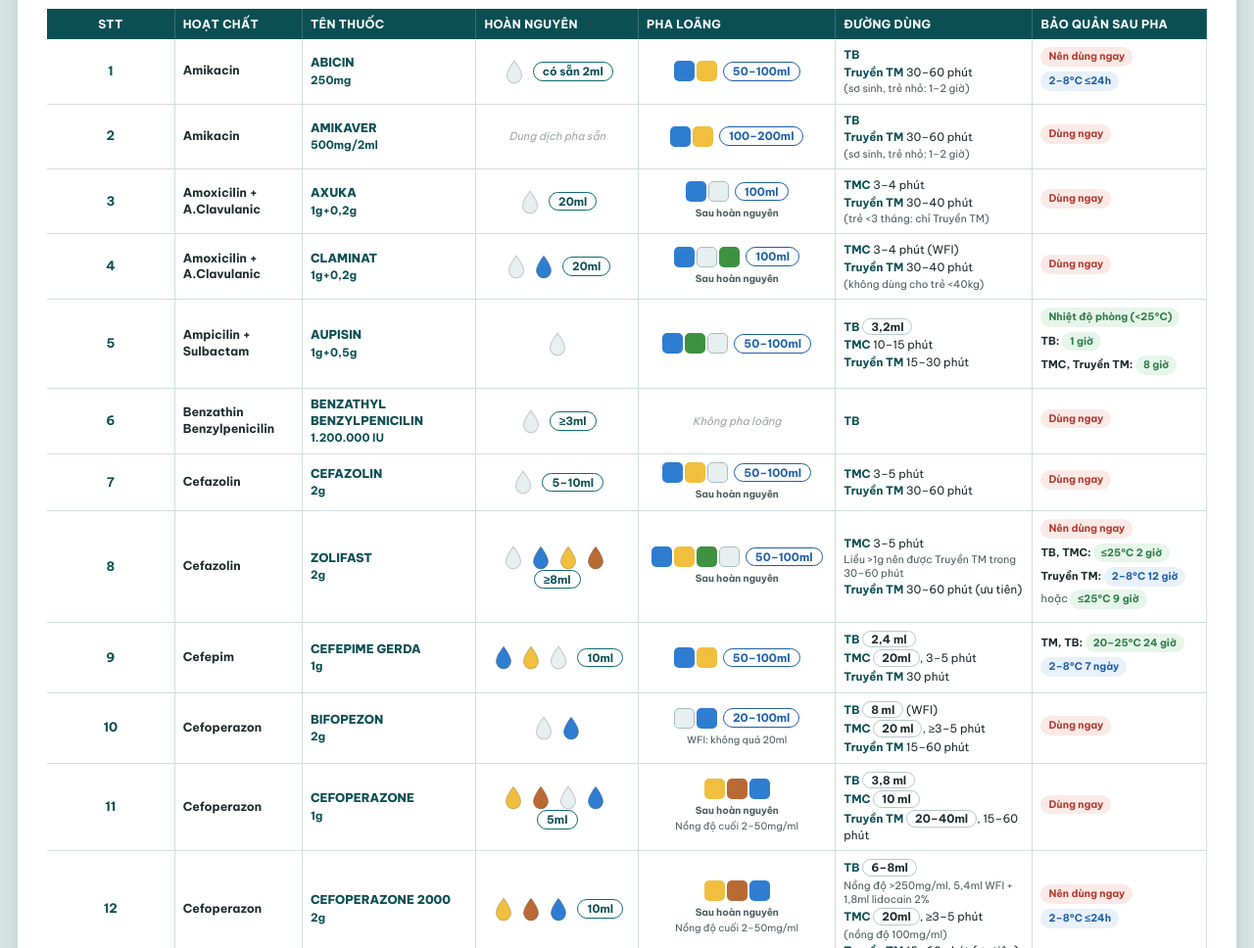
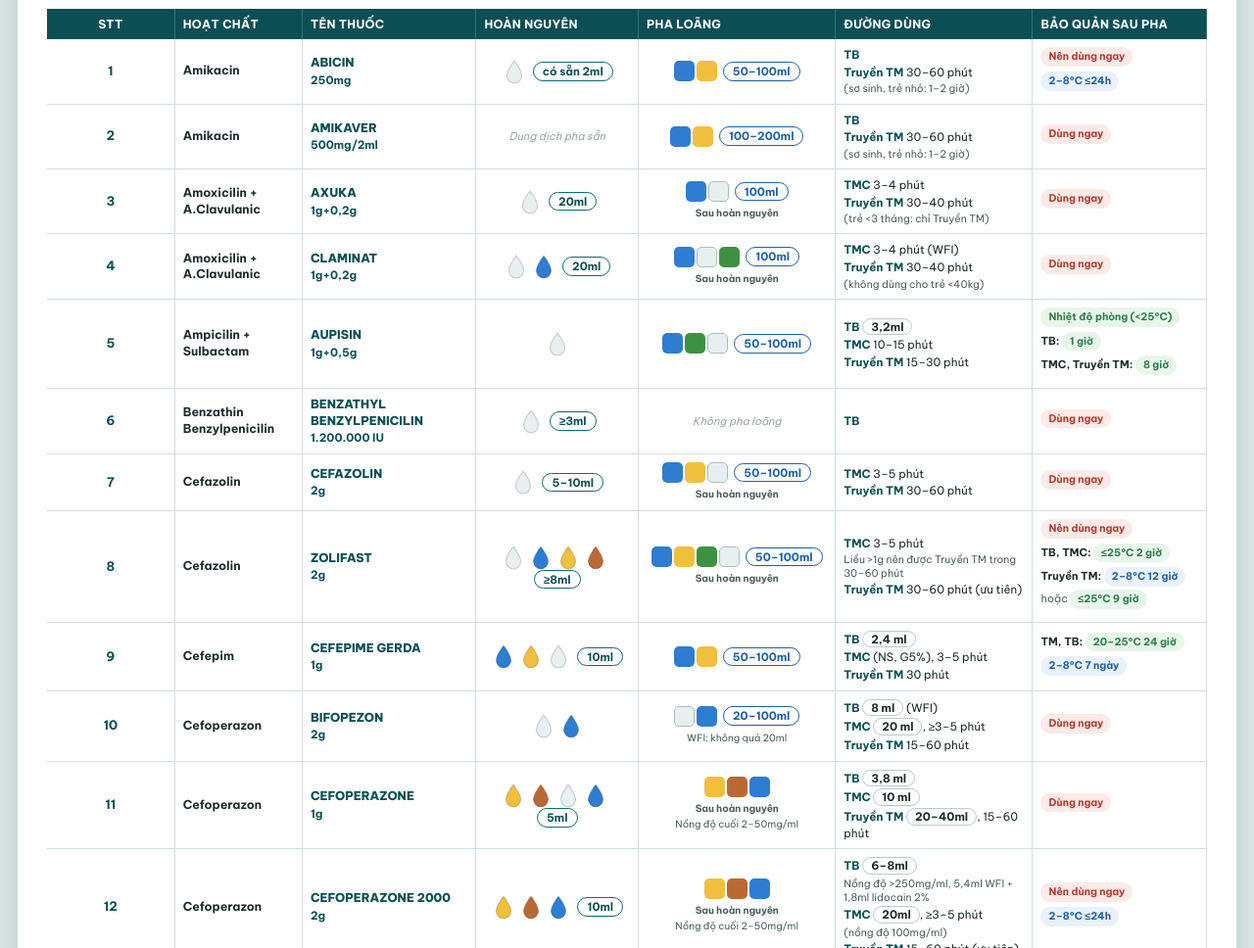
Before and after one commit to H20Quach/kstiem-bvth2026, a plain HTML site: page index.html in a window 1280 px wide. Shown: the part 132-1100 px from the top of the page at 98% size. Drawn offline with Linux system fonts and the light colour scheme.

Commit message:
Update TMC route line description in index.html

```diff
--- a/index.html
+++ b/index.html
@@ -444,7 +444,7 @@
         <td><div class="visual"><div class="opt"><div class="icon-set"><div class="sq ns"></div><div class="sq g5"></div></div><div class="pill dilute">50–100ml</div></div></div></td>
         <td>
           <div class="route-line"><b>TB</b> <span class="vol-box">2,4 ml</span></div>
-          <div class="route-line"><b>TMC</b> <span class="vol-box">20ml</span>, 3–5 phút</div>
+          <div class="route-line"><b>TMC</b> (NS, G5%), 3–5 phút</div>
           <div class="route-line"><b>Truyền TM</b> 30 phút</div>
         </td>
         <td>
```
